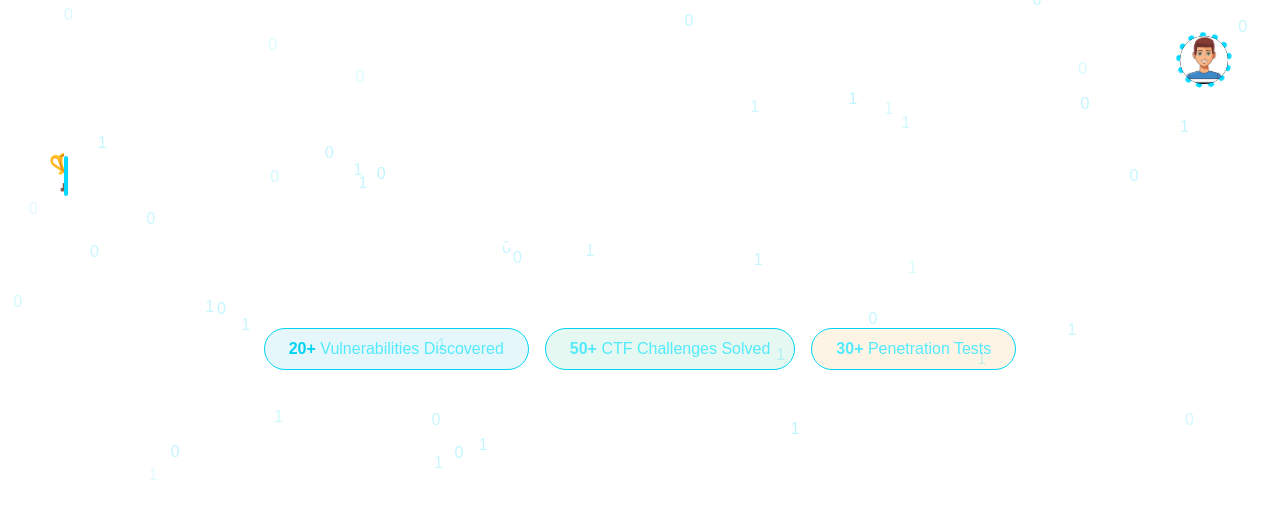
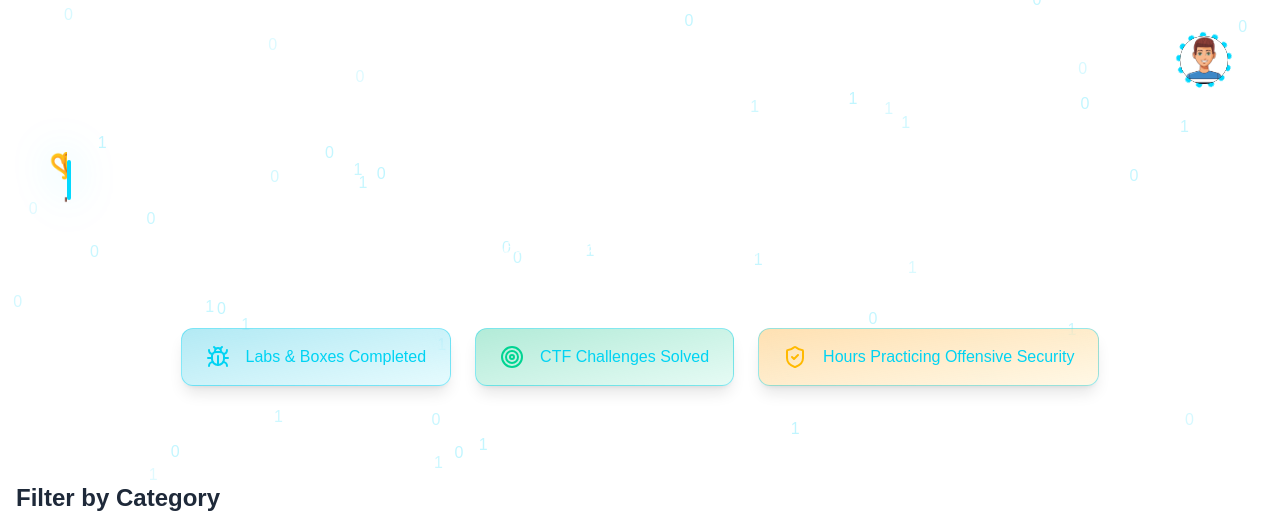
Before and after one commit to asjathahamedma/my-portfolio-website, a Next.js app: page /writeups in a window 1280 px wide. Shown: the top 515 px of the page. Built offline with nearby package versions, Linux system fonts and the light colour scheme; a web font is replaced by a local one.

Commit message:
added intro animation

```diff
--- a/app/about/page.tsx
+++ b/app/about/page.tsx
@@ -156,7 +156,7 @@ const aboutSections = [
               icon: <FaLinkedin />,
             },
             {
-              href: "mailto:asjathahamed@example.com", // ✅ change to your real email
+              href: "mailto:asjathahamedmohamedaazath@gmail.com", // ✅ change to your real email
               icon: <FaEnvelope />,
             },
           ].map((item, idx) => (
--- a/app/components/data/some.ts
+++ b/app/components/data/some.ts
@@ -1,42 +1,42 @@
 export const writeupSentences = [
   [
-    { text: "📝 Zero-Day Chronicles: ", className: "text-amber-500 glow-text" },
+    { text: "📝 Zero-Day Chronicles: ", className: "dark:text-[#00D9FF]" },
     { text: "Vulnerabilities Exposed" }
   ],
   [
-    { text: "🏆 CTF Conqueror → ", className: "text-emerald-400" },
-    { text: "Flags Captured, Secrets Revealed" }
+    { text: "🏆 CTF Conqueror → ", },
+    { text: "Flags Captured, Secrets Revealed" ,className: "dark:text-[#00D9FF]"}
   ],
   [
-    { text: "🔓 Lockpick Series: ", className: "text-cyan-400" },
+    { text: "🔓 Lockpick Series: ", className: "dark:text-[#00D9FF]" },
     { text: "Enterprise Networks Penetrated" }
   ],
   [
-    { text: "🕵️‍♂️ Stealth Recon → ", className: "text-purple-400" },
-    { text: "Attack Surface Mapped" }
+    { text: "🕵️‍♂️ Stealth Recon → ",  },
+    { text: "Attack Surface Mapped",className: "dark:text-[#00D9FF]" }
   ],
   [
-    { text: "💥 Exploit Engineering: ", className: "text-red-400" },
+    { text: "💥 Exploit Engineering: ",className: "dark:text-[#00D9FF]" },
     { text: "PoCs Forged, Defenses Breached" }
   ],
   [
-    { text: "🔐 Crypto Crackdown → ", className: "text-yellow-400" },
+    { text: "🔐 Crypto Crackdown → ",className: "dark:text-[#00D9FF]"  },
     { text: "Encryption Schemes Broken" }
   ],
   [
-    { text: "🌐 Web War Stories: ", className: "text-cyan-400" },
-    { text: "OWASP Top 10 Exploited" }
+    { text: "🌐 Web War Stories: ",  },
+    { text: "OWASP Top 10 Exploited" ,className: "dark:text-[#00D9FF]"}
   ],
   [
-    { text: "🧩 Binary Puzzles → ", className: "text-emerald-400" },
+    { text: "🧩 Binary Puzzles → ", className: "dark:text-[#00D9FF]" },
     { text: "Reversing Challenges Solved" }
   ],
   [
-    { text: "🚨 Incident Response: ", className: "text-red-400" },
+    { text: "🚨 Incident Response: ",className: "dark:text-[#00D9FF]"  },
     { text: "Threats Contained, Lessons Learned" }
   ],
   [
-    { text: "🎯 Red Team Diaries → ", className: "text-amber-500 glow-text" },
+    { text: "🎯 Red Team Diaries → ",className: "dark:text-[#00D9FF]"   },
     { text: "Enterprise Networks Breached" }
   ]
 ];
--- a/app/layout.tsx
+++ b/app/layout.tsx
@@ -16,7 +16,7 @@ import {
 
 } from "@tabler/icons-react";
 import BackgroundParticlesWrapper from "./components/BackgroundParticlesWrapper";
-import PageTransitionHandler from "./components/PageTransitionHandler";
+
 
 
 
--- a/app/projects/page.tsx
+++ b/app/projects/page.tsx
@@ -128,22 +128,23 @@ export default function ProjectsPage() {
       >
         <TypewriterEffectSmooth
           sentences={sentences}
-          className="text-xs sm:text-base md:text-xl lg:text-3xl xl:text-4xl p-3 font-normal"
+          className="text-xs sm:text-base md:text-xl lg:text-3xl xl:text-4xl p-5 font-normal"
           cursorClassName="bg-[#00D9FF]"
         />
       </motion.div>
 
-      {/* Animated Projects Carousel */}
+      {/* Container for the carousel with entry animation */}
       <motion.div
-        className="absolute top-1/2 -translate-y-1/2 left-0 flex gap-10 px-10"
+        className="absolute top-1/2 -translate-y-1/2 left-0 w-full"
         initial={{ y: 400, opacity: 0 }}
         animate={showContent ? { y: 0, opacity: 1 } : {}}
-        transition={{
-          y: { duration: 1, ease: "easeOut" },
-          opacity: { duration: 0.8 },
-          // Keep the existing horizontal animation
-          x: { duration: 180, repeat: Infinity, ease: "linear" }
-        }}
+        transition={{ duration: 1, ease: "easeOut" }}
+      >
+        {/* Horizontal scrolling animation */}
+        <motion.div
+          className="flex gap-10 px-10"
+          animate={{ x: ["7%", "-100%"] }}
+          transition={{ duration: 15, repeat: Infinity, ease: "linear" }}
         >
           {[...allProjects, ...allProjects].map((project, i) => (
             <motion.div
@@ -186,6 +187,7 @@ export default function ProjectsPage() {
               </div>
             </motion.div>
           ))}
+        </motion.div>
       </motion.div>
 
       <AnimatePresence>
--- a/app/writeups/WriteupsList.tsx
+++ b/app/writeups/WriteupsList.tsx
@@ -8,6 +8,26 @@ import { Post } from './writeupsData';
 import Image from 'next/image';
 import { TypewriterEffectSmooth } from '../components/typewriter-effect';
 import { writeupSentences } from '../components/data/some';
+import { Bug, ShieldCheck, Target } from 'lucide-react';
+
+const stats = [
+  {
+    icon: <Bug className="text-cyan-400 w-6 h-6" />,
+    label: "Labs & Boxes Completed",
+    color: "from-cyan-500/30 to-cyan-400/10",
+  },
+  {
+    icon: <Target className="text-emerald-400 w-6 h-6" />,
+    label: "CTF Challenges Solved",
+    color: "from-emerald-500/30 to-emerald-400/10",
+  },
+  {
+    icon: <ShieldCheck className="text-amber-400 w-6 h-6" />,
+    label: "Hours Practicing Offensive Security",
+    color: "from-amber-500/30 to-amber-400/10",
+  },
+];
+
 
 export default function WriteupsList({
   allPosts,
@@ -52,52 +72,54 @@ export default function WriteupsList({
   return (
     <div className="max-w-7xl mx-auto px-4 py-8">
       {/* Hero Section */}
-      <div className="relative overflow-hidden rounded-2xl mb-16">
-        <div className="absolute inset-0">
-        </div>
-
         <div className="relative z-20 py-24 px-8 text-center">
+          {/* Title */}
           <motion.h1
-            className="text-4xl md:text-4xl font-bold mb-6 text-white"
-            initial={{ opacity: 0, y: 20 }}
+            className="text-4xl md:text-5xl font-extrabold text-white mb-6 drop-shadow-[0_2px_20px_rgba(0,217,255,0.25)]"
+            initial={{ opacity: 0, y: 100 }}
             animate={{ opacity: 1, y: 0 }}
             transition={{ duration: 0.8 }}
           >
-           <TypewriterEffectSmooth
+            <TypewriterEffectSmooth
               sentences={writeupSentences}
-              className=''
               cursorClassName="bg-[#00D9FF]"
-
             />
           </motion.h1>
 
+          {/* Description */}
           <motion.p
-            className="text-xl md:text-2xl text-white max-w-3xl mx-auto mb-10"
+            className="text-lg md:text-xl text-white/80 max-w-3xl mx-auto mb-10"
+            initial={{ opacity: 0, y: 100 }}
+            animate={{ opacity: 1, y:0 }}
+            transition={{ delay: 0.3, duration: 0.8 }}
+          >
+            Detailed reports of security assessments, CTF solutions, vulnerability discoveries, and my cybersecurity projects.
+          </motion.p>
+
+          {/* Stats */}
+          <motion.div
+            className="flex flex-wrap justify-center gap-6 mt-8"
             initial={{ opacity: 0 }}
             animate={{ opacity: 1 }}
-            transition={{ delay: 0.3, duration: 0.8 }}
+            transition={{ delay: 0.3, duration: 0.9 }}
           >
-            Detailed reports of security assessments, CTF solutions, and vulnerability discoveries and my projects
-          </motion.p>
-
-          <motion.div
-            className="flex flex-wrap justify-center gap-4"
-            initial={{ opacity: 0 }}
-            animate={{ opacity: 1 }}
-            transition={{ delay: 0.6, duration: 0.8 }}
-          >
-            <div className="bg-cyan-500/10 border border-cyan-400 rounded-full px-6 py-2 text-cyan-300">
-              <span className="text-cyan-400 font-bold">20+</span> Vulnerabilities Discovered
-            </div>
-            <div className="bg-emerald-500/10 border border-cyan-400 rounded-full px-6 py-2 text-cyan-300">
-              <span className="text-cyan-300 font-bold">50+</span> CTF Challenges Solved
-            </div>
-            <div className="bg-amber-500/10 border border-cyan-400 rounded-full px-6 py-2 text-cyan-300">
-              <span className="text-cyan-300 font-bold">30+</span> Penetration Tests
-            </div>
+            {stats.map((stat, i) => (
+              <motion.div
+                key={i}
+                initial={{ opacity: 0, y: 100 }}
+                animate={{ opacity: 1, y: 0 }}
+                transition={{ delay: 0.3 + i * 0.2, duration: 0.6 }}
+                className={`bg-gradient-to-br ${stat.color} border border-cyan-400/40 backdrop-blur-md shadow-lg rounded-xl px-6 py-4 flex items-center gap-4 text-cyan-100 hover:scale-110 hover:shadow-md hover:shadow-blue-300 transition-all duration-300`}
+              >
+                {stat.icon}
+                <div>
+                  <div className="text-md text-cyan-400">{stat.label}</div>
+                </div>
+              </motion.div>
+            ))}
           </motion.div>
         </div>
-      </div>
+
 
       {/* Category Filter */}
       <div className="mb-12">
```
Lines whose indentation alone changed are shown as unchanged.
